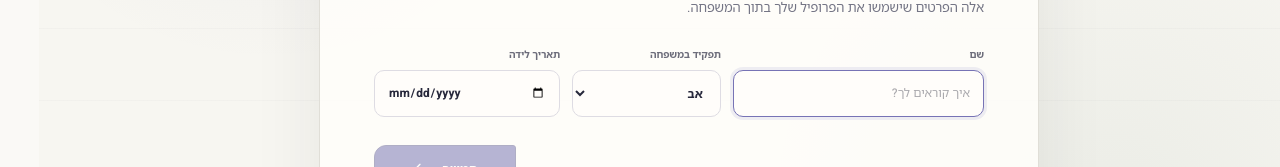
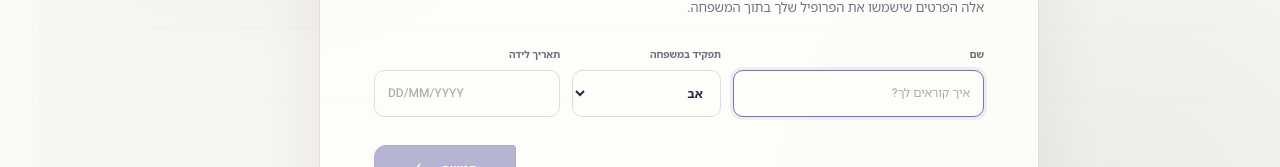
Before and after one commit to noamc24/Family-AutoPilot, a React (Vite) app: page / in a window 1280 px wide. Both pictures are taken after a click on the button "התחלה". Shown: the part 404-571 px from the top of the page. Built offline with nearby package versions, Linux system fonts and the light colour scheme.

Commit message:
standardize user-facing date and time formats

```diff
--- a/src/App.tsx
+++ b/src/App.tsx
@@ -50,6 +50,7 @@ import {
   type WeeklyRoutine,
   type TransportationRequest,
 } from './data'
+import { formatDate, isTime, parseDisplayDate } from './dateTime'
 import {
   applyBirthdayPlan,
   applyLatePlan,
@@ -1383,7 +1384,7 @@ function App() {
             <span className="mobile-logo">
               <Sparkles size={17} /> אוטופיילוט משפחתי
             </span>
-            <span className="desktop-date">{new Intl.DateTimeFormat('he-IL', { weekday: 'long', day: 'numeric', month: 'long' }).format(new Date())}</span>
+            <span className="desktop-date">{formatDate(localDate())}</span>
           </div>
           <div className="topbar-actions">
             <span className="demo-pill">
@@ -1488,7 +1489,7 @@ function App() {
                   <div>
                     <div className="eyebrow">היום במשפחה</div>
                     <h1>{currentPerson ? homeGreeting(currentPerson) : 'המשפחה שלך'}</h1>
-                    <p>{family.name} · {new Intl.DateTimeFormat('he-IL', { weekday: 'long', day: 'numeric', month: 'long' }).format(new Date())}</p>
+                    <p>{family.name} · {formatDate(localDate())}</p>
                   </div>
                   <div className="concept-e-family" aria-label={`${family.people.length} בני משפחה בתיאום`}>
                     {family.people.map((p) => (
@@ -2401,12 +2402,14 @@ function LocalizedDateTimeInput({ element }: { element: React.ReactElement<any>
   if (inputType === 'time')
     return cloneElement(element, { type: 'text', lang: 'he-IL', dir: 'ltr', inputMode: 'numeric', pattern: '[0-2][0-9]:[0-5][0-9]', placeholder: '00:00', step: 60 })
   const commit = () => {
-    const match = display.match(inputType === 'date' ? /^(\d{2})\/(\d{2})\/(\d{4})$/ : /^(\d{2})\/(\d{2})\/(\d{4})\s+(\d{2}:\d{2})$/)
-    if (!match) {
+    const dateText = inputType === 'date' ? display : display.slice(0, 10)
+    const date = parseDisplayDate(dateText)
+    const time = inputType === 'datetime-local' ? display.slice(11) : ''
+    if (!date || (inputType === 'datetime-local' && !isTime(time))) {
       setDisplay(displayValue)
       return
     }
-    const value = inputType === 'date' ? `${match[3]}-${match[2]}-${match[1]}` : `${match[3]}-${match[2]}-${match[1]}T${match[4]}`
+    const value = inputType === 'date' ? date : `${date}T${time}`
     element.props.onChange?.({ target: { value } })
   }
   return cloneElement(element, {
--- a/src/components/CalendarView.tsx
+++ b/src/components/CalendarView.tsx
@@ -4,6 +4,7 @@ import { dateLabel, localDate, type FamilyEvent, type FamilyTask, type FamilyUni
 import { calendarDatesForRange, calendarRendererFor, deriveRoutineOccurrences, timeMinutes, visibleMonthItems, type RoutineOccurrence } from '../calendarModel'
 import { calendarDays, defaultCalendarView, eventsForMembers, localIsoDate, startOfWeek, visibleMemberIds, type CalendarDisplay, type CalendarGrouping, type CalendarRange } from '../uiModel'
 import { formatTimeRange } from '../uiFormatting'
+import { taskDueDate, taskDueTime } from '../dateTime'
 
 type Props = { family: FamilyUnit; events: FamilyEvent[]; tasks: FamilyTask[]; actorId: string; childMode: boolean; navigationTarget?: { eventId: string; date: string; key: number } | null; onCreate: (date?: string) => void; onOpenEvent: (event: FamilyEvent) => void; onDeleteEvent?: (event: FamilyEvent) => void; onOpenTask: (task: FamilyTask) => void }
 type Detail = { kind: 'event'; event: FamilyEvent } | { kind: 'routine'; routine: RoutineOccurrence }
@@ -12,7 +13,7 @@ type CalendarItem = FamilyEvent | RoutineOccurrence
 const rangeLabels: Record<CalendarRange, string> = { day: 'יומי', week: 'שבועי', month: 'חודשי', year: 'שנתי' }
 const weekday = new Intl.DateTimeFormat('he-IL', { weekday: 'short' })
 const monthTitle = new Intl.DateTimeFormat('he-IL', { month: 'long', year: 'numeric' })
-const rowDateLabel = (value: string) => new Intl.DateTimeFormat('he-IL', { weekday: 'long', day: 'numeric', month: 'long' }).format(new Date(`${value}T12:00:00`))
+const rowDateLabel = dateLabel
 const isRoutine = (item: CalendarItem): item is RoutineOccurrence => 'kind' in item && item.kind === 'routine'
 const itemTime = (item: CalendarItem) => isRoutine(item) ? item.start : item.time
 const itemEnd = (item: CalendarItem) => isRoutine(item) ? item.end : item.endTime || `${String(Math.min(23, Number(item.time.slice(0, 2)) + 1)).padStart(2, '0')}:${item.time.slice(3, 5)}`
--- /dev/null
+++ b/src/components/DateInput.tsx
@@ -0,0 +1,24 @@
+import { useEffect, useState, type InputHTMLAttributes } from 'react'
+import { formatDate, parseDisplayDate } from '../dateTime'
+
+type Props = Omit<InputHTMLAttributes<HTMLInputElement>, 'type' | 'value' | 'onChange'> & { value: string; onChange: (value: string) => void }
+
+export function DateInput({ value, onChange, max, ...props }: Props) {
+  const formatted = formatDate(value)
+  const [display, setDisplay] = useState(formatted)
+  const [invalid, setInvalid] = useState(false)
+  useEffect(() => setDisplay(formatted), [formatted])
+  const update = (next: string) => {
+    const clean = next.replace(/[^\d/]/g, '').slice(0, 10)
+    setDisplay(clean)
+    setInvalid(false)
+    if (!clean) return onChange('')
+    const iso = parseDisplayDate(clean)
+    if (iso && (!max || iso <= String(max))) onChange(iso)
+  }
+  return <input {...props} type="text" dir="ltr" lang="he-IL" inputMode="numeric" placeholder="DD/MM/YYYY" value={display} aria-invalid={invalid || undefined} onChange={event => update(event.target.value)} onBlur={() => {
+    const iso = parseDisplayDate(display)
+    setInvalid(!!display && (!iso || (!!max && iso > String(max))))
+    if (!display) onChange('')
+  }}/>
+}
--- a/src/components/FirstTimeExperience.tsx
+++ b/src/components/FirstTimeExperience.tsx
@@ -1,6 +1,8 @@
 import { useState, type CSSProperties, type ReactNode } from 'react'
 import { ArrowLeft, CalendarDays, Check, ChevronRight, Plus, ShieldCheck, Sparkles, Trash2, Users } from 'lucide-react'
 import { ageFromBirthDate, defaultPersonalSettings, localDate, uid, validBirthDate, type FamilyUnit, type Person } from '../data'
+import { formatDate } from '../dateTime'
+import { DateInput } from './DateInput'
 
 type FirstTimeView = 'landing' | 'onboarding'
 type Role = Person['role']
@@ -50,7 +52,7 @@ export function FirstTimeExperience({ onComplete }: Props) {
         <div className="onboarding-form-grid">
           <OnboardingField label="שם"><input autoFocus value={current.name} onChange={event => setCurrentField('name', event.target.value)} placeholder="איך קוראים לך?"/></OnboardingField>
           <OnboardingField label="תפקיד במשפחה"><select value={current.role} onChange={event => setCurrentField('role', event.target.value as Role)}>{roles.map(role => <option key={role}>{role}</option>)}</select></OnboardingField>
-          <OnboardingField label="תאריך לידה"><input type="date" max={localDate()} value={current.birthDate} onChange={event => setCurrentField('birthDate', event.target.value)}/></OnboardingField>
+          <OnboardingField label="תאריך לידה"><DateInput required max={localDate()} value={current.birthDate} onChange={value => setCurrentField('birthDate', value)}/></OnboardingField>
         </div><div className="onboarding-actions"><button className="first-time-cta" type="button" disabled={!validMember(current)} onClick={() => setStep(2)}>המשך <ArrowLeft size={16}/></button></div>
       </>}
 
@@ -61,11 +63,11 @@ export function FirstTimeExperience({ onComplete }: Props) {
           <div className="onboarding-member-fields">
             <OnboardingField label="שם"><input value={additional.name} onChange={event => setAdditionalField('name', event.target.value)} placeholder="שם"/></OnboardingField>
             <OnboardingField label="תפקיד"><select value={additional.role} onChange={event => setAdditionalField('role', event.target.value as Role)}>{roles.map(role => <option key={role}>{role}</option>)}</select></OnboardingField>
-            <OnboardingField label="תאריך לידה"><input type="date" max={localDate()} value={additional.birthDate} onChange={event => setAdditionalField('birthDate', event.target.value)}/></OnboardingField>
+            <OnboardingField label="תאריך לידה"><DateInput required max={localDate()} value={additional.birthDate} onChange={value => setAdditionalField('birthDate', value)}/></OnboardingField>
             <button type="button" className="onboarding-add-button" disabled={!validMember(additional)} onClick={addMember}><Plus size={14}/> הוספה</button>
           </div>
         </details>
-        {!!members.length && <div className="onboarding-member-list">{members.map((member, index) => <div key={member.id}><span className={`avatar ${colors[(index + 1) % colors.length]}`}>{member.name[0]}</span><span><strong>{member.name}</strong><small>{member.role} · {new Intl.DateTimeFormat('he-IL', { day: 'numeric', month: 'long', year: 'numeric' }).format(new Date(`${member.birthDate}T12:00:00`))}</small></span><button type="button" onClick={() => setMembers(previous => previous.filter(item => item.id !== member.id))} aria-label={`הסרת ${member.name}`}><Trash2 size={14}/></button></div>)}</div>}
+        {!!members.length && <div className="onboarding-member-list">{members.map((member, index) => <div key={member.id}><span className={`avatar ${colors[(index + 1) % colors.length]}`}>{member.name[0]}</span><span><strong>{member.name}</strong><small>{member.role} · {formatDate(member.birthDate)}</small></span><button type="button" onClick={() => setMembers(previous => previous.filter(item => item.id !== member.id))} aria-label={`הסרת ${member.name}`}><Trash2 size={14}/></button></div>)}</div>}
         <div className="onboarding-actions"><button className="first-time-cta" type="button" disabled={!familyName.trim()} onClick={() => setStep(3)}>לסיכום <ArrowLeft size={16}/></button></div>
       </>}
 
--- a/src/components/TasksView.tsx
+++ b/src/components/TasksView.tsx
@@ -1,6 +1,7 @@
 import { useState } from 'react'
 import { Check, ClipboardList, Pencil, Plus, Trash2, X } from 'lucide-react'
 import { dateLabel, localDate, type FamilyTask, type FamilyUnit } from '../data'
+import { taskDueDate, taskDueTime } from '../dateTime'
 
 type Filter = 'today' | 'week' | 'all'
 type Props = { family: FamilyUnit; tasks: FamilyTask[]; actorId: string; childMode: boolean; onCreate: () => void; onEdit: (task: FamilyTask) => void; onDelete: (task: FamilyTask) => void; onToggle: (task: FamilyTask) => void }
@@ -10,8 +11,8 @@ export function filterTasksForView(tasks: FamilyTask[], familyId: string, actorI
   const week = `${weekDate.getFullYear()}-${String(weekDate.getMonth() + 1).padStart(2, '0')}-${String(weekDate.getDate()).padStart(2, '0')}`
   return tasks.filter(task => task.familyId === familyId && (!childMode || task.ownerId === actorId)).filter(task => {
     if (filter === 'all') return true
-    if (filter === 'today') return task.due === today
-    return task.due >= today && task.due <= week
+    if (filter === 'today') return taskDueDate(task.due) === today
+    return taskDueDate(task.due) >= today && taskDueDate(task.due) <= week
   })
 }
 
--- a/src/data.ts
+++ b/src/data.ts
@@ -1,3 +1,5 @@
+import { formatDateTime } from './dateTime'
+
 export type Priority = 'low' | 'normal' | 'high' | 'critical'
 export type RoutineKind = 'work' | 'study' | 'activity'
 export type WeeklyRoutine = { id: string; kind: RoutineKind; label: string; day?: number; days?: number[]; start: string; end: string; location?: string; prepTitle?: string; prepOwnerId?: string }
@@ -100,9 +102,7 @@ export function mergeRoutineEntries(routines: WeeklyRoutine[] = []): WeeklyRouti
   return [...grouped.values()]
 }
 export const dateLabel = (value: string) => {
-  if (value === localDate()) return 'היום'
-  if (value === localDate(1)) return 'מחר'
-  return new Intl.DateTimeFormat('he-IL', { weekday: 'long', day: 'numeric', month: 'long' }).format(new Date(`${value}T12:00:00`))
+  return formatDateTime(value)
 }
 export const cleanStoredText = (value: string | null | undefined) => (value || '').normalize('NFC')
   .replace(/\u00e2\u20ac[\u0098\u0099\u02dc\u2122]/g, "'")
--- /dev/null
+++ b/src/dateTime.ts
@@ -0,0 +1,34 @@
+const ISO_DATE = /^(\d{4})-(\d{2})-(\d{2})$/
+const DISPLAY_DATE = /^(\d{2})\/(\d{2})\/(\d{4})$/
+const TIME = /^(\d{2}):(\d{2})$/
+
+export function isIsoDate(value: string): boolean {
+  const match = value.match(ISO_DATE)
+  if (!match) return false
+  const year = Number(match[1]), month = Number(match[2]), day = Number(match[3])
+  const date = new Date(year, month - 1, day)
+  return date.getFullYear() === year && date.getMonth() === month - 1 && date.getDate() === day
+}
+
+export function formatDate(value: string): string {
+  const date = value.slice(0, 10)
+  const match = date.match(ISO_DATE)
+  return match && isIsoDate(date) ? `${match[3]}/${match[2]}/${match[1]}` : ''
+}
+
+export function parseDisplayDate(value: string): string | null {
+  const match = value.trim().match(DISPLAY_DATE)
+  if (!match) return null
+  const iso = `${match[3]}-${match[2]}-${match[1]}`
+  return isIsoDate(iso) ? iso : null
+}
+
+export function isTime(value: string): boolean {
+  const match = value.match(TIME)
+  return !!match && Number(match[1]) < 24 && Number(match[2]) < 60
+}
+
+export const formatTime = (value?: string) => value && isTime(value.slice(0, 5)) ? value.slice(0, 5) : ''
+export const taskDueDate = (value: string) => value.slice(0, 10)
+export const taskDueTime = (value: string) => value.includes('T') ? formatTime(value.split('T')[1]) : ''
+export const formatDateTime = (value: string) => `${formatDate(value)}${taskDueTime(value) ? ` · ${taskDueTime(value)}` : ''}`
```
Also changed, not shown: src/components/SettingsPage.tsx (+2 -1 lines), 1 other file (tests, documents, lock files or other folders).
